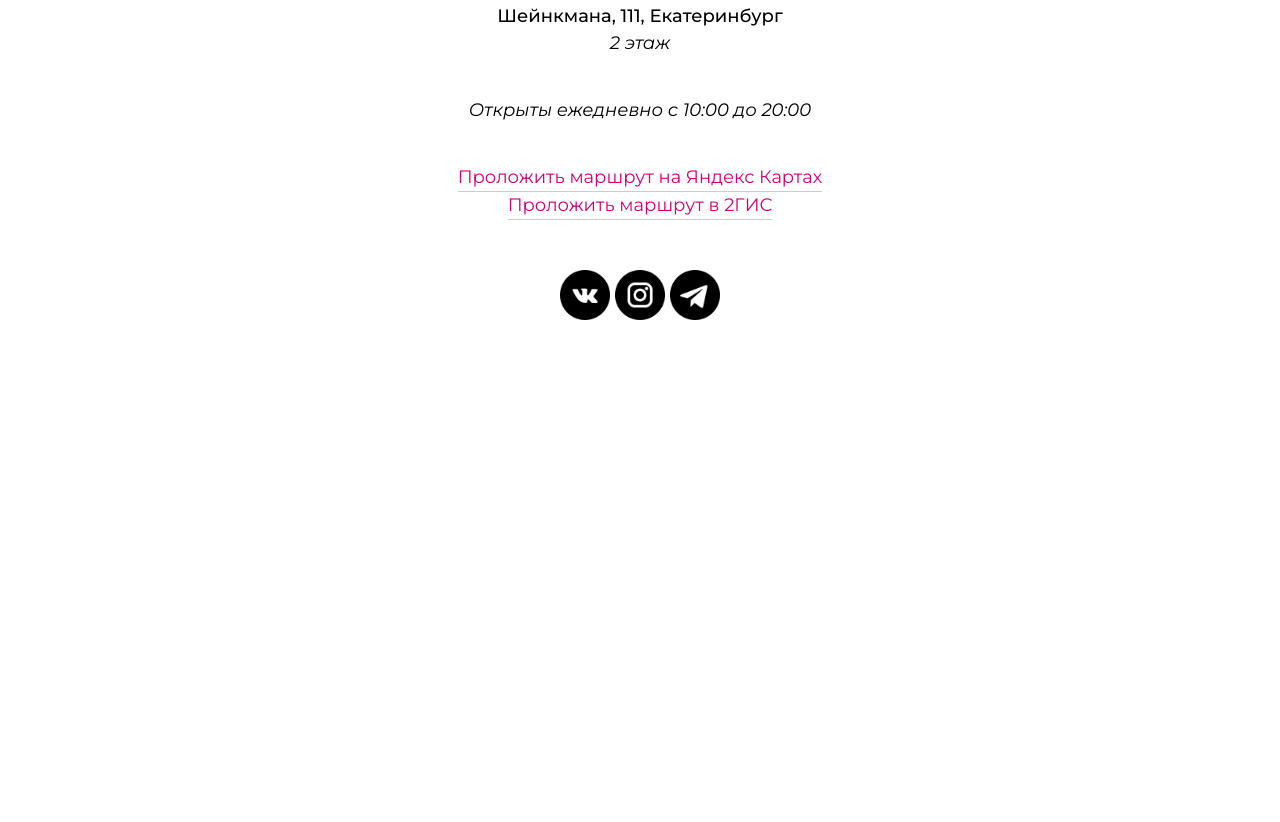
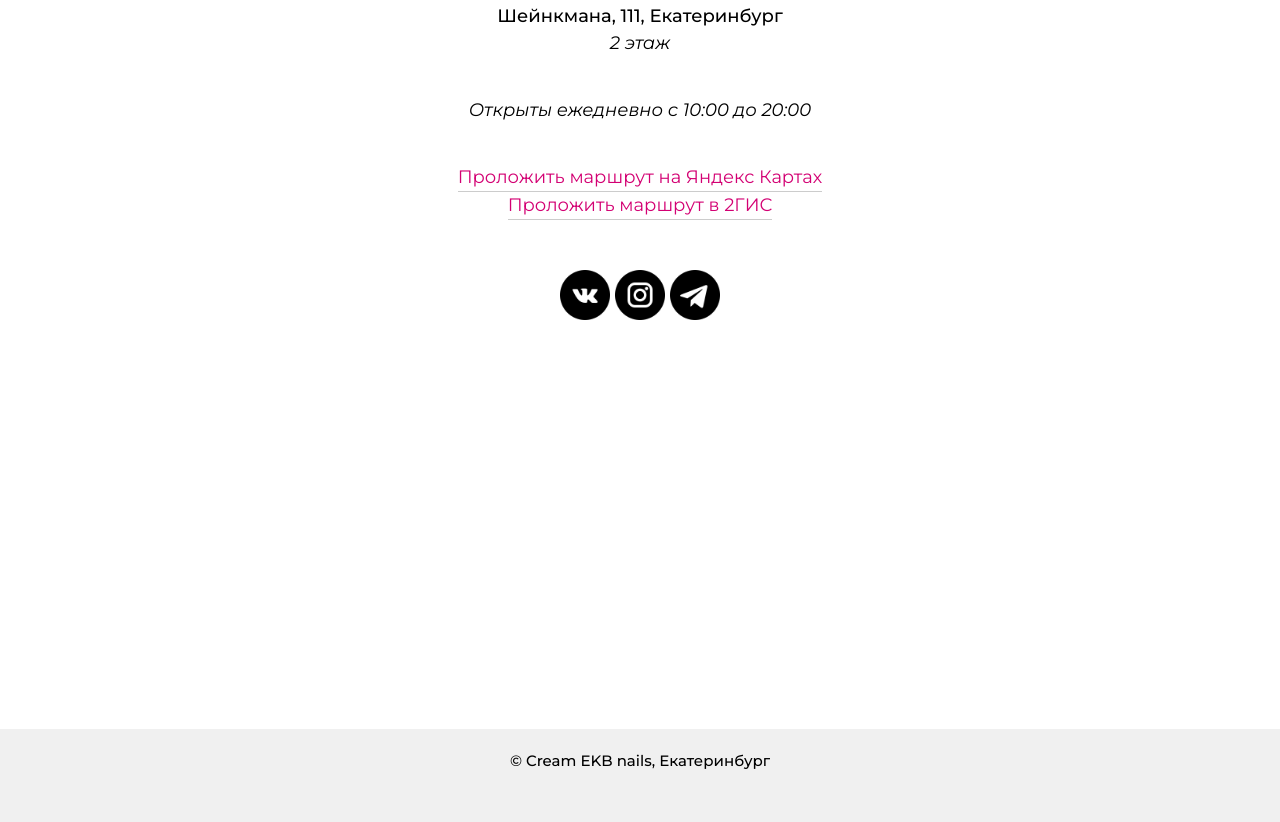
Before and after one commit to SkoroXoDTwo/cream-ekb-nails, a plain HTML site: page index.html in a window 1280 px wide. Shown: the part 4965-5787 px from the top of the page. Before the commit the page ends 5694 px from the top, so only its background shows below. Drawn offline with nearby package versions, Linux system fonts and the light colour scheme.

Commit message:
Начал делать footer

```diff
--- a/index.html
+++ b/index.html
@@ -319,5 +319,10 @@
     </section>
   </main>
 
+  <footer class="footer">
+    <div class="footer__container">
+      <p class="footer__title">	&copy; Cream EKB nails, Екатеринбург</p>
+    </div>
+  </footer>
 </body>
 </html>
--- a/styles/style.css
+++ b/styles/style.css
@@ -668,6 +668,7 @@
   object-fit: cover;
 }
 
+/* ---- Секция map -------------------------------------------------------- */
 
 .map {
   background-color: white;
@@ -681,3 +682,27 @@
   margin: 0;
   padding: 0;
 }
+
+/* ---- Секция footer -------------------------------------------------------- */
+
+.footer {
+  background-color: #f0f0f0;
+  display: flex;
+  justify-content: center;
+  padding: 20px 0 50px;
+}
+
+.footer__container {
+  width: 1200px;
+  display: flex;
+  flex-direction: column;
+  align-items: center;
+}
+
+.footer__title {
+  margin: 0;
+  padding: 0;
+  font-size: 15px;
+  font-weight: 500;
+  line-height: 1.55;
+}
```
